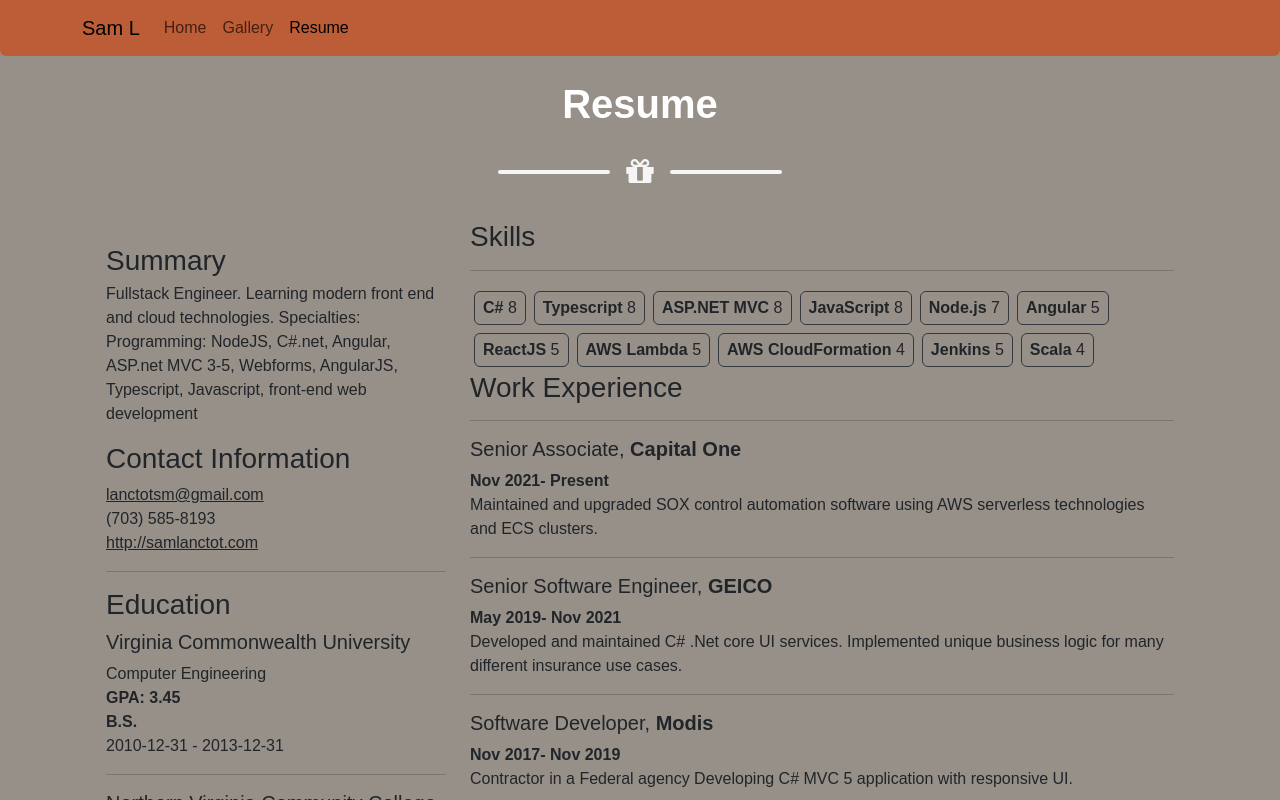
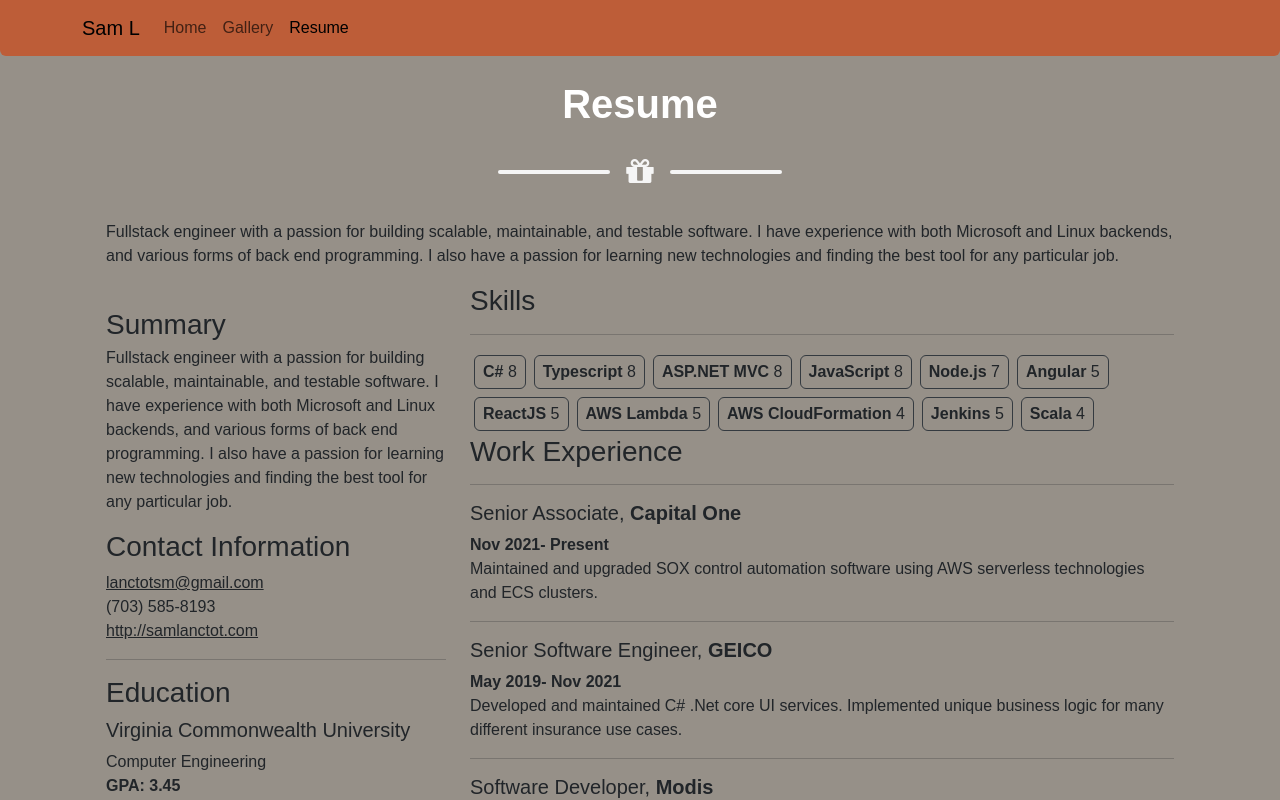
Before and after one commit to lanctotsm/Sam2023website, a React (Create React App) app in the folder app/: page /resume in a window 1280 px wide. Shown: the top 800 px of the page. Built offline with nearby package versions, Linux system fonts and the light colour scheme.

Commit message:
update resume

```diff
--- a/app/src/components/Resume.tsx
+++ b/app/src/components/Resume.tsx
@@ -11,6 +11,11 @@ const Resume: React.FC<ResumeProps> = ({resume, style}) => {
     console.log(localResume);
     return (
        <Container>
+        <Row>
+            <p>
+            {localResume.basics.summary}
+            </p>
+        </Row>
         <Row className="justify-content-center">
             <Col xs={12} md={4}>
             <div>
--- a/app/src/resume.json
+++ b/app/src/resume.json
@@ -7,7 +7,7 @@
       "email": "lanctotsm@gmail.com",
       "phone": "(703) 585-8193",
       "website": "http://samlanctot.com",
-      "summary": "Fullstack Engineer. Learning modern front end and cloud technologies.\n\nSpecialties: Programming: \n NodeJS, C#.net, Angular,  ASP.net MVC 3-5, Webforms, AngularJS, Typescript, Javascript, front-end web development",
+      "summary": "Fullstack engineer with a passion for building scalable, maintainable, and testable software. I have experience with both Microsoft and Linux backends, and various forms of back end programming. I also have a passion for learning new technologies and finding the best tool for any particular job.",
       "location": {
         "countryCode": "US",
         "address": "United States"
@@ -101,8 +101,8 @@
         "institution": "Virginia Commonwealth University",
         "area": "Computer Engineering",
         "studyType": "B.S.",
-        "startDate": "2010-12-31",
-        "endDate": "2013-12-31",
+        "startDate": "2010",
+        "endDate": "2013",
         "score": "3.45",
         "courses": [
           "Multi-Core Programming",
@@ -119,8 +119,8 @@
         "institution": "Northern Virginia Community College",
         "area": "Computer Science",
         "studyType": "A.S",
-        "startDate": "2007-12-31",
-        "endDate": "2009-12-31",
+        "startDate": "2007",
+        "endDate": "2009",
         "score": "",
         "courses": []
       }
```
